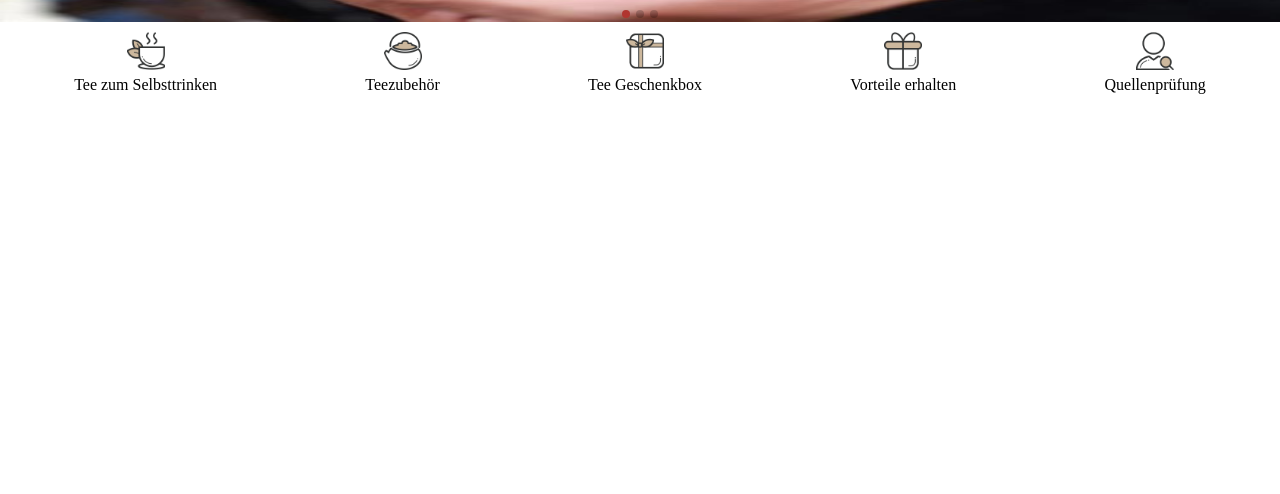
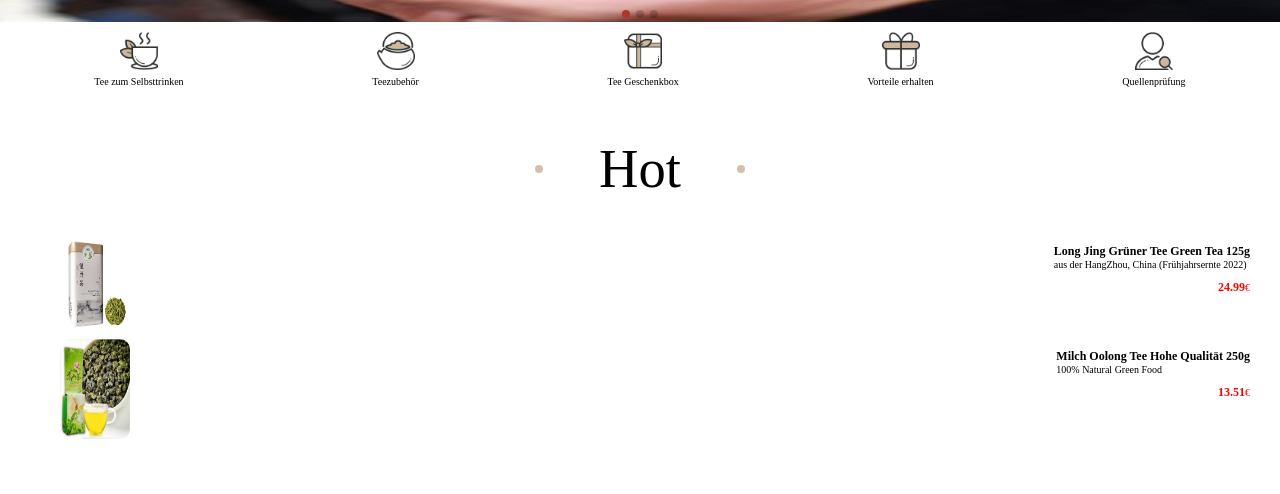
Before and after one commit to MeiXue16/project_Onlineshop, a Vue app: page /home in a window 1280 px wide. Shown: the part 203-697 px from the top of the page. Built offline with nearby package versions, Linux system fonts and the light colour scheme; what ly-tab would draw is missing.

Commit message:
" Recommend " Layout-Einstellungen

```diff
--- /dev/null
+++ b/src/components/home/Card.vue
@@ -0,0 +1,51 @@
+<template>
+	<div class='title'>
+		<slot>
+			<span>
+				Hot
+			</span>
+		</slot>
+	</div>
+
+
+</template>
+
+<script>
+</script>
+
+<style scoped>
+.title{
+	padding:0.266666rem 0;
+	width: 100%;
+	text-align: center;
+	font-size: 0.426666rem;
+}
+.title span{
+	position: relative;
+}
+.title span::after{
+	content: "";
+	display: block;
+	position: absolute;
+	right: -0.5rem;
+	top: 50%;
+	margin-top: -4px;
+	width: 8px;
+	height: 8px;
+	border-radius: 50%;
+	background: #d4c0a7;
+
+}
+.title span::before{
+	content: "";
+	display: block;
+	position: absolute;
+	top: 50%;
+	left: -0.5rem;
+	margin-top: -4px;
+	width: 8px;
+	height: 8px;
+	border-radius: 50%;
+	background: #d4c0a7;
+}
+</style>
--- a/src/components/home/Header.vue
+++ b/src/components/home/Header.vue
@@ -27,7 +27,7 @@ header {
   align-items: center;
 }
 header h1 {
-  width: 10%;
+  width: 20%;
   height: 50px;
 }
 header h1 img {
@@ -37,7 +37,7 @@ header h1 img {
 .search {
   display: flex;
   align-items: center;
-  width: 40%;
+  width: 65%;
   height: 40px;
   background-color: #fff;
   border-radius: 12px;
--- a/src/components/home/Icons.vue
+++ b/src/components/home/Icons.vue
@@ -59,7 +59,7 @@ export default{
 	height:38px;
 }
 .icons span{
-	font-size: 16px;
+	font-size: 10px;
 	padding:6px 0;
 }
 </style>
--- /dev/null
+++ b/src/components/home/Recommend.vue
@@ -0,0 +1,85 @@
+<template>
+	<div class='recommend'>
+		<Card></Card>
+		<ul>
+			<li v-for='(item,index) in recommendList' :key='index'>
+				<h2>
+					<img :src='item.imgUrl' alt="">
+				</h2>
+				<div>
+					<h3>{{item.name}}</h3>
+					<p>{{item.content}}</p>
+					<div class='price'>
+						<b>{{item.price}}</b>
+						<span>€</span>
+					</div>
+				</div>
+			</li>
+		</ul>
+	</div>
+</template>
+
+<script>
+import Card from '@/components/home/Card.vue';
+export default{
+	data(){
+		return{
+			recommendList:[
+				{
+					id:1,
+					imgUrl:'./images/recommend1.jpeg',
+					name:'Long Jing Grüner Tee Green Tea 125g',
+					content:'aus der HangZhou, China (Frühjahrsernte 2022)',
+					price:24.99
+				},
+				{
+					id:2,
+					imgUrl:'./images/recommend2.jpeg',
+					name:'Milch Oolong Tee Hohe Qualität 250g',
+					content:'100% Natural Green Food',
+					price:13.51
+				}
+			]
+		}
+	},
+	components:{
+		Card
+	}
+}
+</script>
+
+<style scoped>
+	.recommend ul li{
+		position: relative;
+	}
+	.recommend ul li h2{
+		padding:0 60px;
+	}
+	.recommend ul li img{
+		width: 70px;
+		height:100px;
+		border-radius: 10px;
+	}
+	.recommend ul li > div{
+		position: absolute;
+		right:0;
+		top:0;
+		display: flex;
+		flex-direction: column;
+		padding:10px 30px;
+	}
+	.recommend ul li > div h3{
+		font-size:12px;
+	}
+	.recommend ul li > div p{
+		font-size:10px;
+	}
+	.price{
+		margin-top: 10px;
+		text-align: right;
+		color:red;
+	}
+	.price span{
+		font-size:10px;
+	}
+</style>
--- a/src/views/HomeView.vue
+++ b/src/views/HomeView.vue
@@ -11,9 +11,9 @@
 		/>
 	</ly-tabs>
 	<section>
-		<Swiper>
-		</Swiper>
+		<Swiper></Swiper>
 		<Icons></Icons>
+		<Recommend></Recommend>
 	</section>
     <Tabbar></Tabbar>
   </div>
@@ -24,6 +24,7 @@ import Header from "@/components/home/Header.vue";
 import Tabbar from "@/components/commen/Tabbar.vue";
 import Swiper from "@/components/home/Swiper.vue";
 import Icons from "@/components/home/Icons.vue";
+import Recommend from "@/components/home/Recommend.vue";
 export default {
   name: "HomeView",
   data() {
@@ -50,6 +51,7 @@ export default {
     Tabbar,
 	Swiper,
 	Icons,
+	Recommend,
   },
 };
 </script>
```
Also changed, not shown: public/images/recommend1.jpeg (added), public/images/recommend2.jpeg (added).
